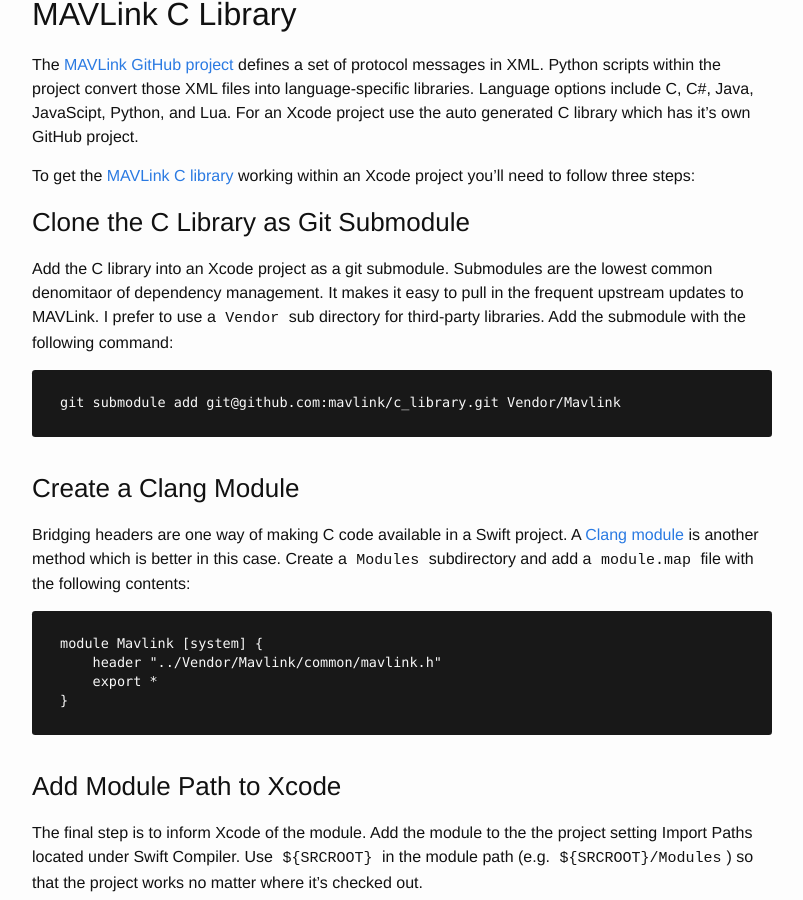
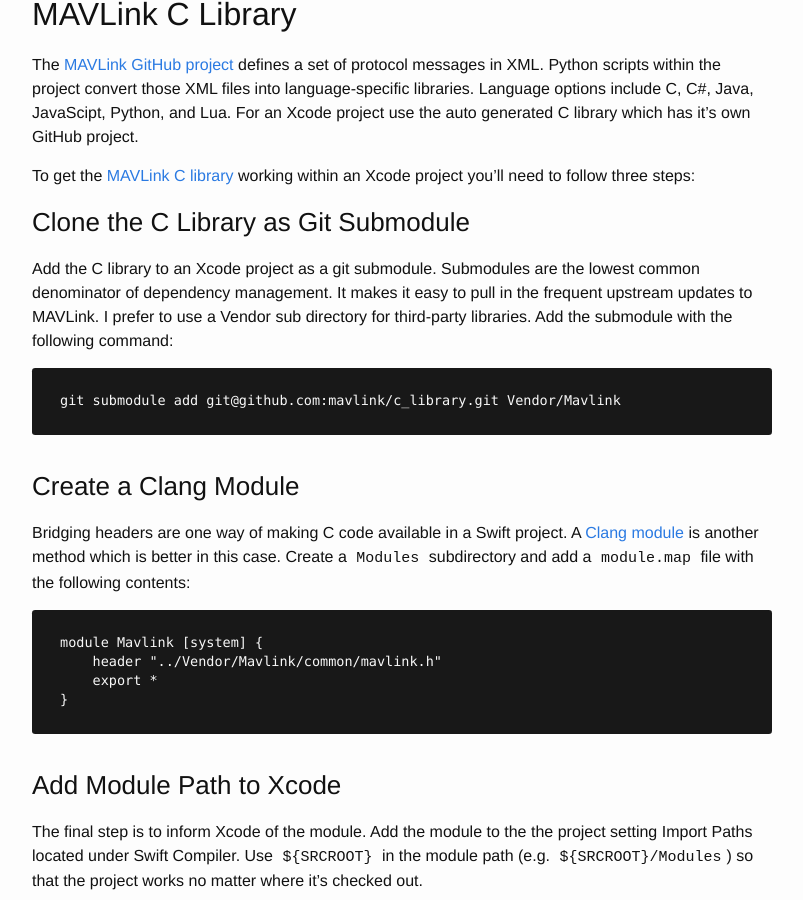
Before and after one commit to kouky/kouky.github.io, a Jekyll site: the page built from _posts/2015-11-09-decoding-mavlink-messages-with-swift.markdown, in a window 1280 px wide and 900 px high, scrolled down 1560 px. Shown: the whole window, without its empty margins (238-1041 px from the left). Built offline with Jekyll 4.4.1, drawn with Linux system fonts in a browser that asks for light colours.

Commit message:
Grammar and spelling

```diff
--- a/_posts/2015-11-09-decoding-mavlink-messages-with-swift.markdown
+++ b/_posts/2015-11-09-decoding-mavlink-messages-with-swift.markdown
@@ -29,7 +29,7 @@ To get the [MAVLink C library][github-mavlink-c] working within an Xcode project
 
 ### Clone the C Library as Git Submodule
 
-Add the C library into an Xcode project as a git submodule.  Submodules are the lowest common denomitaor of dependency management.  It makes it easy to pull in the frequent upstream updates to MAVLink. I prefer to use a `Vendor` sub directory for third-party libraries. Add the submodule with the following command:
+Add the C library to an Xcode project as a git submodule.  Submodules are the lowest common denominator of dependency management.  It makes it easy to pull in the frequent upstream updates to MAVLink. I prefer to use a Vendor sub directory for third-party libraries. Add the submodule with the following command:
 
 {% highlight text %}
 git submodule add git@github.com:mavlink/c_library.git Vendor/Mavlink
```
